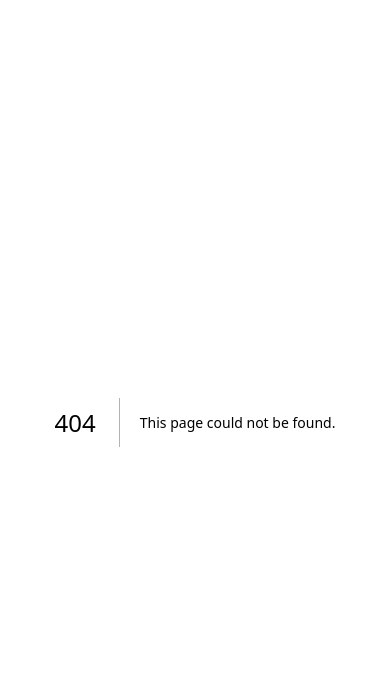
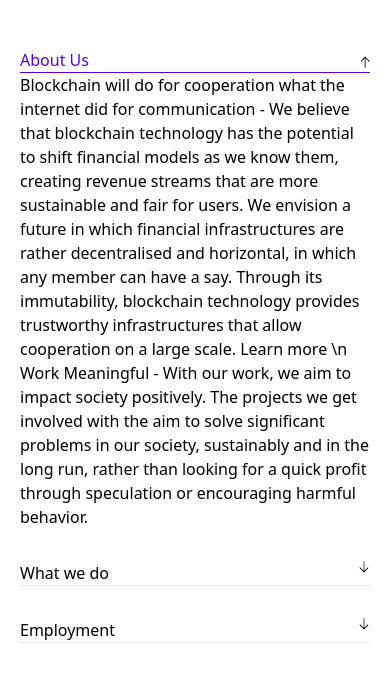
Before and after one commit to TheGymRwanda/unit8-maroon, a Next.js app: page /about in a window 390 px wide. Before the commit this address had no page. Shown: the top 682 px of the page. Built offline with nearby package versions, Linux system fonts and the light colour scheme.

Commit message:
feat: About section on mobile

```diff
--- a/components/functions/OneBlock.js
+++ b/components/functions/OneBlock.js
@@ -1,6 +1,6 @@
 
 import Image from 'next/image'
-import upArrow from '../../public/assets/icons/up-arrow.png'
+import downArrow from '../../public/assets/icons/down-arrow.png'
 export function OneBlock({
     title,
     text,
@@ -8,11 +8,13 @@ export function OneBlock({
     expand,
   }) {
     return (
-      <div className='flex flex-col'>
+      <div className='flex flex-col '>
         <div
           onClick={() => expand()}
-          className={`flex w-full cursor-pointer justify-between border-b-1 ${isOpened ? 'border-primary-purple' : 'border-solid-black'} `}
+          className={`flex w-full cursor-pointer justify-between border-b-1 ${isOpened ? 'border-b border-primary-purple' : 'border-b border-solid-black'} `}
         >
+
+
           <h2 className={`${
             isOpened ? 'text-primary-purple' : 'text-black'
           } w-full cursor-pointer  `}
@@ -22,13 +24,13 @@ export function OneBlock({
               isOpened ? 'rotate-180' : 'rotate-0'
             } mb-1 cursor-pointer transition-all duration-300 ease-in`}
           >
-            <Image src={upArrow} height={20} width={20} alt='Arrow' />
+            <Image src={downArrow} height={11} width={11.53} alt='Arrow' />
           </div>
         </div>
 
         <p
           className={`${
-            isOpened ? 'h-max opacity-100' : 'h-0 opacity-0'
+            isOpened ? 'h-auto opacity-100' : 'h-0 opacity-0'
           } transition-all duration-300 ease-in`}
         >
           {text}
--- a/components/section/AboutSection/AboutMobile.jsx
+++ b/components/section/AboutSection/AboutMobile.jsx
@@ -5,7 +5,7 @@ export default function AboutMobile(){
     const [activeTab, setActiveTab] = useState(0);
     return(
         <>
-        <div className='flex flex-col gap-8 px-4 pt-12 md:hidden'>
+        <div className='flex flex-col gap-8 mx-auto max-w-10.5/12 px-5 pt-12 md:hidden'>
         <OneBlock
           key={0}
           title='About Us'
--- /dev/null
+++ b/pages/about.js
@@ -0,0 +1,7 @@
+import AboutMobile from "../components/section/AboutSection/AboutMobile";
+
+export default function About(){
+    return(
+        <AboutMobile />
+    )
+}
```
Also changed, not shown: public/assets/icons/down-arrow.png (added), public/assets/icons/up-arrow.png (added).
